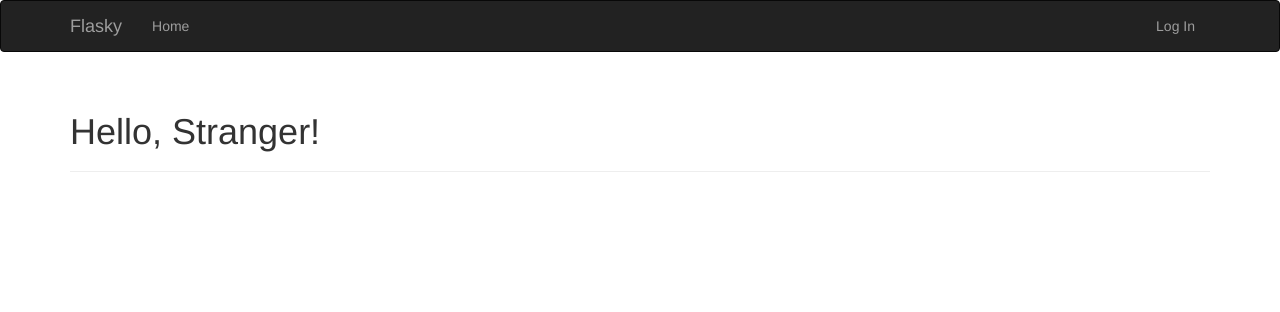
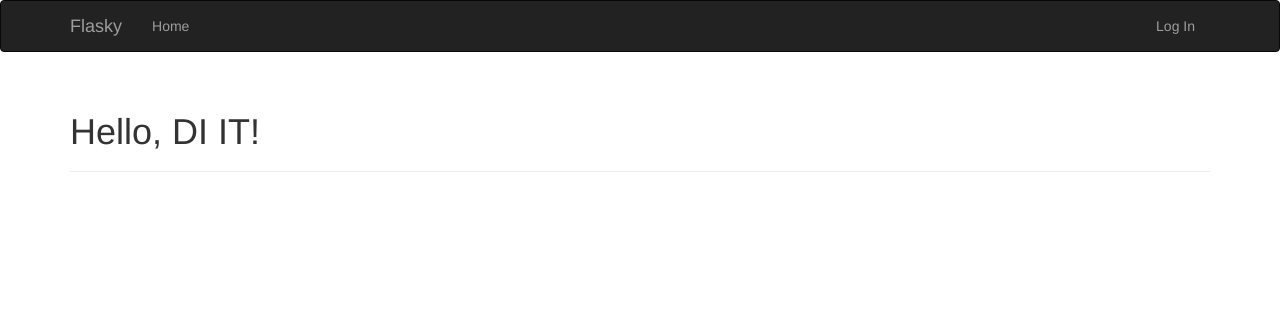
Before and after one commit to Rahulsingh190792/SampleDemo, a Flask app: page / in a window 1280 px wide. Shown: the top 312 px of the page. Run offline with Flask 2, Linux system fonts and the light colour scheme; some libraries are stand-ins or nearby versions.

Commit message:
commiting for version v2.0.3

```diff
--- a/app/templates/index.html
+++ b/app/templates/index.html
@@ -4,6 +4,6 @@
 
 {% block page_content %}
 <div class="page-header">
-    <h1>Hello, {% if current_user.is_authenticated %}{{ current_user.username }}{% else %}Stranger{% endif %}!</h1>
+    <h1>Hello, {% if current_user.is_authenticated %}{{ current_user.username }}{% else %}DI IT{% endif %}!</h1>
 </div>
 {% endblock %}
```
